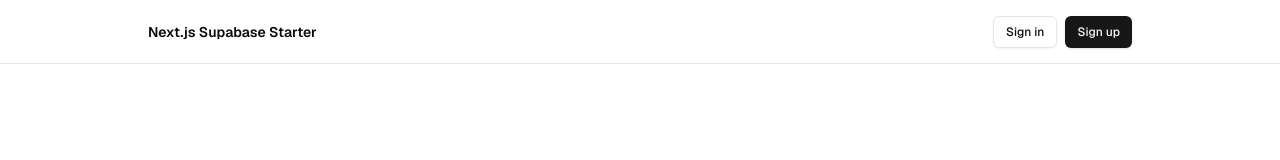
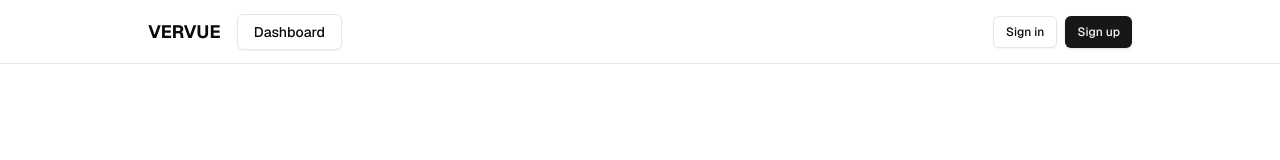
Before and after one commit to ajuan7/vervue, a Next.js app in the folder vervue/: page / in a window 1280 px wide. Shown: the top 160 px of the page. Built offline with nearby package versions, Linux system fonts and the light colour scheme; no server answers.

Commit message:
Setup and empty main page and navbar

```diff
--- a/vervue/app/dashboard/layout.tsx
+++ b/vervue/app/dashboard/layout.tsx
@@ -12,11 +12,11 @@ export default function DashboardLayout({
   children: React.ReactNode;
 }) {
   return (
-    <main className="min-h-screen flex flex-col items-center">
+    <main className="min-h-screen flex flex-col items-center geistSans antialiased">
       <div className="flex-1 w-full flex flex-col gap-20 items-center">
         <nav className="w-full flex justify-center border-b border-b-foreground/10 h-16">
           <div className="w-full max-w-5xl flex justify-between items-center p-3 px-5 text-sm">
-            <div className="flex gap-5 items-center font-semibold">
+            <div className="flex gap-5 text-lg items-center font-semibold">
               <Link href={"/"}>VERVUE</Link>
             </div>
             {!hasEnvVars ? (
--- a/vervue/app/page.tsx
+++ b/vervue/app/page.tsx
@@ -1,6 +1,7 @@
 import { DeployButton } from "@/components/deploy-button";
 import { EnvVarWarning } from "@/components/env-var-warning";
 import { AuthButton } from "@/components/auth-button";
+import { buttonVariants } from "@/components/ui/button";
 import { Hero } from "@/components/hero";
 import { ThemeSwitcher } from "@/components/theme-switcher";
 import { ConnectSupabaseSteps } from "@/components/tutorial/connect-supabase-steps";
@@ -10,22 +11,31 @@ import Link from "next/link";
 import { Suspense } from "react";
 
 export default function Home() {
+
   return (
-    <main className="min-h-screen flex flex-col items-center">
+    <main className="min-h-screen flex flex-col items-center geistSans antialiased">
       <div className="flex-1 w-full flex flex-col gap-20 items-center">
-        <nav className="w-full flex justify-center border-b border-b-foreground/10 h-16">
-          <div className="w-full max-w-5xl flex justify-between items-center p-3 px-5 text-sm">
-            <div className="flex gap-5 items-center font-semibold">
-              <Link href={"/"}>Next.js Supabase Starter</Link>
+        <nav className="w-full border-b border-neutral-200 h-16 flex items-center">
+          <div className="max-w-5xl w-full mx-auto p-3 px-5 flex items-center justify-between text-sm">
+            <div className="flex items-center gap-4">
+              <Link href="/" className="text-lg font-bold">
+                VERVUE
+              </Link>
+
+              <Link
+                href="/dashboard"
+                className={buttonVariants({ variant: "outline" })}
+              >
+                Dashboard
+              </Link>
             </div>
-            {!hasEnvVars ? (
-              <EnvVarWarning />
-            ) : (
-              <Suspense>
-                <AuthButton />
-              </Suspense>
-            )}
-          </div>
+              <div className="flex items-center gap-4">
+                <Suspense>
+                  <AuthButton />
+
+                </Suspense>
+              </div>
+            </div>
         </nav>
       </div>
     </main>
```
